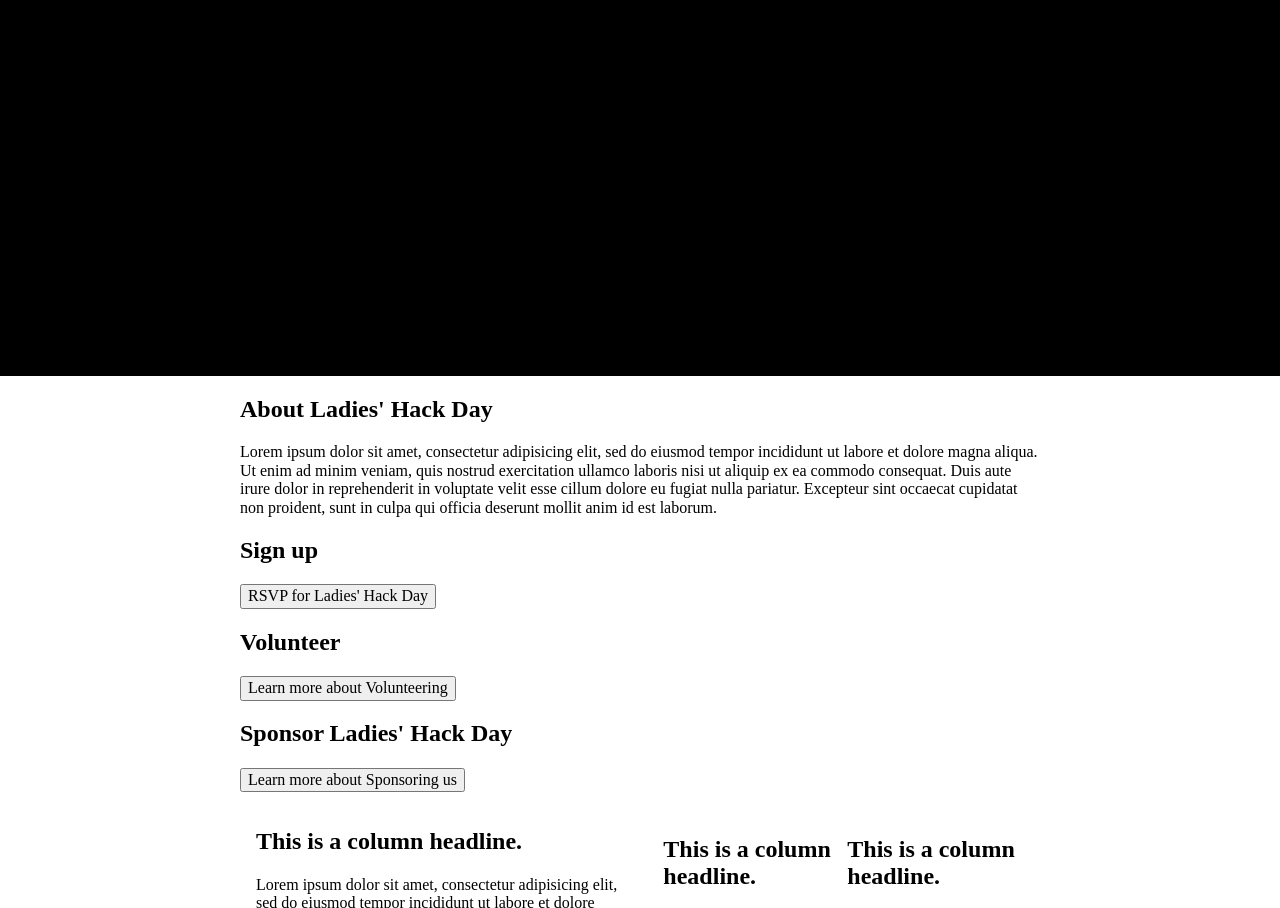
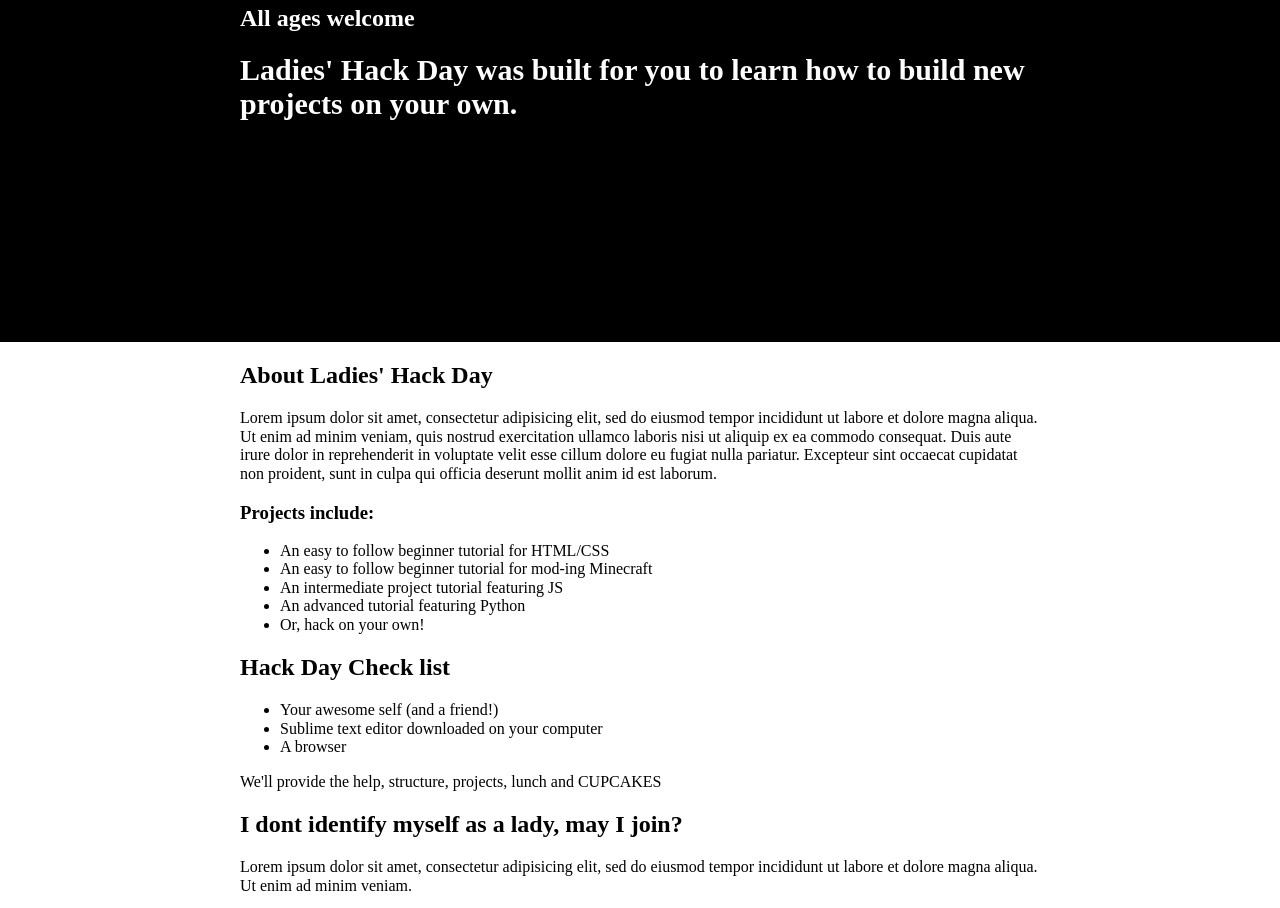
Before and after one commit to ladieshackday/ladieshackday.github.com, a plain HTML site: page index.html in a window 1280 px wide. Shown: the part 334-1242 px from the top of the page. Drawn offline with nearby package versions, Linux system fonts and the light colour scheme; a script that the page names is missing.

Commit message:
scaffolding

```diff
--- a/index.html
+++ b/index.html
@@ -10,13 +10,16 @@
         body {border-top: 10px solid #CCC; padding: 0; margin: 0;}
         h1 {font-size:30px;}
         .container {width: 800px; margin: auto;}
-        .headline {height: 300px; padding: 200px 0; background: #000; color: #FFF;}
+        .headline {padding: 200px 0; background: #000; color: #FFF;}
         .col {width: 46%; float: left; padding: 2%;}
   </style>
 </head>
 <body>
   <div class="headline">
       <div class="container">
+          <h1>Ladies' Hack Day</h1>
+          <h1>May 11th, 10:00am to 6:00pm</h1>
+          <h2>All ages welcome</h2>
           <h1>Ladies' Hack Day was built for you to learn how to build new projects on your own.</h1>
       </div>
   </div>
@@ -25,6 +28,27 @@
           <div class="about">
               <h2>About Ladies' Hack Day</h2>
               <p>Lorem ipsum dolor sit amet, consectetur adipisicing elit, sed do eiusmod tempor incididunt ut labore et dolore magna aliqua. Ut enim ad minim veniam, quis nostrud exercitation ullamco laboris nisi ut aliquip ex ea commodo consequat. Duis aute irure dolor in reprehenderit in voluptate velit esse cillum dolore eu fugiat nulla pariatur. Excepteur sint occaecat cupidatat non proident, sunt in culpa qui officia deserunt mollit anim id est laborum.</p>
+              <h3>Projects include:</h3>
+              <ul>
+                  <li>An easy to follow beginner tutorial for HTML/CSS</li>
+                  <li>An easy to follow beginner tutorial for mod-ing Minecraft</li>
+                  <li>An intermediate project tutorial featuring JS</li>
+                  <li>An advanced tutorial featuring Python</li>
+                  <li>Or, hack on your own!</li>
+              </ul>
+          </div>
+          <div class="checklist mod">
+              <h2>Hack Day Check list</h2>
+              <ul>
+                  <li>Your awesome self (and a friend!)</li>
+                  <li>Sublime text editor downloaded on your computer</li>
+                  <li>A browser</li>
+              </ul>
+              <p>We'll provide the help, structure, projects, lunch and CUPCAKES</p>
+          </div>
+          <div class="non-ladies mod">
+              <h2>I dont identify myself as a lady, may I join?</h2>
+              <p>Lorem ipsum dolor sit amet, consectetur adipisicing elit, sed do eiusmod tempor incididunt ut labore et dolore magna aliqua. Ut enim ad minim veniam.</p>
           </div>
           <div class="signup mod">
               <h2>Sign up</h2>
```
